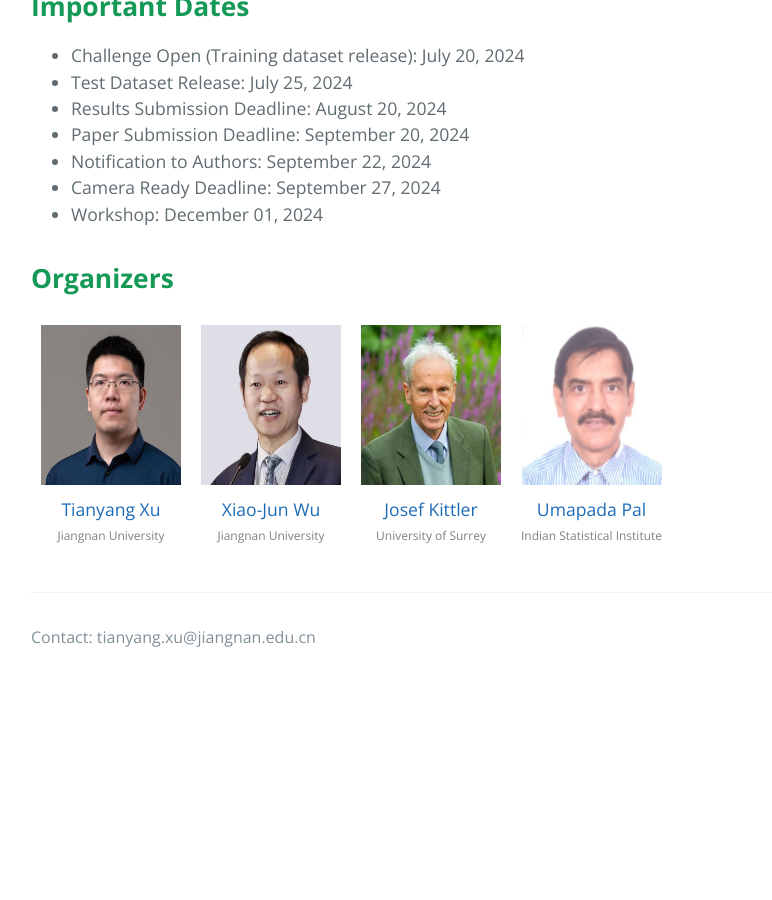
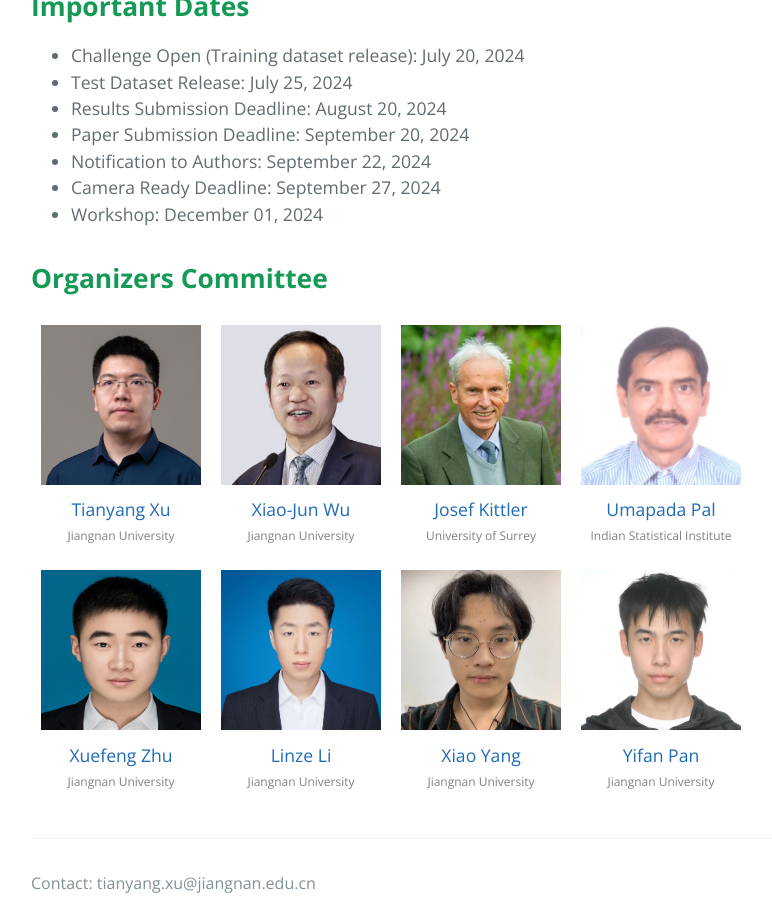
Before and after one commit to PRCI-Lab/mmvpr-workshop-icpr2024, a Jekyll site: the page built from index.md, in a window 1280 px wide and 900 px high, scrolled down 2245 px. Shown: the whole window, without its empty margins (193-965 px from the left). Built offline with Jekyll 4.4.1, drawn with Linux system fonts in a browser that asks for light colours; before the commit the page ends 2926 px from its top, so only the background shows below that.

Commit message:
Update index.md

```diff
--- a/index.md
+++ b/index.md
@@ -48,12 +48,12 @@ This track focuses on recognizing human actions from multi-modal data sources. T
 - Camera Ready Deadline: September 27, 2024
 - Workshop: December 01, 2024
 
-## **Organizers**
+## **Organizers Committee**
 <table style="width: 100%; table-layout: fixed; border-collapse: collapse;">
     <tr>
         <td style="text-align: center; padding: 10px; border: 0;">
             <a href="https://xu-tianyang.github.io/">
-                <img src="figs/Tianyang%20Xu.jpg" alt="People" style="width: 140px; height: 160px;">
+                <img src="figs/Tianyang%20Xu.jpg" alt="People" style="width: 160px; height: 160px;">
             </a>
           <a href ="mailto:tianyang.xu@jiangnan.edu.cn">
             <p style="margin: 5px 0;">Tianyang Xu</p>
@@ -62,7 +62,7 @@ This track focuses on recognizing human actions from multi-modal data sources. T
         </td>
         <td style="text-align: center; padding: 10px; border: 0;">
             <a href="https://scholar.google.com/citations?user=5IST34sAAAAJ&hl=zh-CN&oi=ao">
-                <img src="figs/Xiao-jun%20Wu.jpg" alt="People" style="width: 140px; height: 160px;">
+                <img src="figs/Xiao-jun%20Wu.jpg" alt="People" style="width: 160px; height: 160px;">
             </a>
            <a href ="mailto:wu_xiaojun@jiangnan.edu.cn">
             <p style="margin: 5px 0;">Xiao-Jun Wu</p>
@@ -71,7 +71,7 @@ This track focuses on recognizing human actions from multi-modal data sources. T
         </td>
         <td style="text-align: center; padding: 10px; border: 0;">
             <a href="https://www.surrey.ac.uk/people/josef-kittler">
-                <img src="figs/Josef%20Kittler.jpg" alt="People" style="width: 140px; height: 160px;">
+                <img src="figs/Josef%20Kittler.jpg" alt="People" style="width: 160px; height: 160px;">
             </a>
           <a href ="mailto:j.kittler@surrey.ac.uk">
             <p style="margin: 5px 0;">Josef Kittler</p>
@@ -80,7 +80,7 @@ This track focuses on recognizing human actions from multi-modal data sources. T
         </td>
         <td style="text-align: center; padding: 10px; border: 0;">
             <a href="https://www.isical.ac.in/~umapada">
-                <img src="figs/Umapada%20Pal.jpg" alt="People" style="width: 140px; height: 160px;">
+                <img src="figs/Umapada%20Pal.jpg" alt="People" style="width: 160px; height: 160px;">
             </a>
           <a href ="mailto:umapada@isical.ac.in">
             <p style="margin: 5px 0;">Umapada Pal</p>
@@ -88,4 +88,42 @@ This track focuses on recognizing human actions from multi-modal data sources. T
             <p style="margin: 5px 0; font-size: 12px; color: gray;">Indian Statistical Institute</p>
         </td>
     </tr>
+    <tr>
+        <td style="text-align: center; padding: 10px; border: 0;">
+            <a href="https://scholar.google.com/citations?user=tH4flbMAAAAJ">
+                <img src="figs/Xuefeng%20Zhu.jpg" alt="People" style="width: 160px; height: 160px;">
+            </a>
+          <a href ="mailto:xuefeng_zhu95@163.com">
+            <p style="margin: 5px 0;">Xuefeng Zhu</p>
+          </a>
+            <p style="margin: 5px 0; font-size: 12px; color: gray; ">Jiangnan University</p>
+        </td>
+        <td style="text-align: center; padding: 10px; border: 0;">
+            <a href="https://github.com/happylinze">
+                <img src="figs/Linze%20Li.jpg" alt="People" style="width: 160px; height: 160px;">
+            </a>
+           <a href ="mailto:linze.li@stu.jiangnan.edu.cn">
+            <p style="margin: 5px 0;">Linze Li</p>
+           </a>
+            <p style="margin: 5px 0; font-size: 12px; color: gray;">Jiangnan University</p>
+        </td>
+        <td style="text-align: center; padding: 10px; border: 0;">
+            <a href="https://prci-lab.github.io/mmvpr-workshop-icpr2024/">
+                <img src="figs/Xiao%20Yang.jpg" alt="People" style="width: 160px; height: 160px;">
+            </a>
+          <a href ="mailto:yangxiao2326@foxmail.com">
+            <p style="margin: 5px 0;">Xiao Yang</p>
+          </a>
+            <p style="margin: 5px 0; font-size: 12px; color: gray;">Jiangnan University</p>
+        </td>
+        <td style="text-align: center; padding: 10px; border: 0;">
+            <a href="https://prci-lab.github.io/mmvpr-workshop-icpr2024/">
+                <img src="figs/Yifan%20Pan.jpg" alt="People" style="width: 160px; height: 160px;">
+            </a>
+          <a href ="mailto:yifan.pan@stu.jiangnan.edu.cn">
+            <p style="margin: 5px 0;">Yifan Pan</p>
+          </a>
+            <p style="margin: 5px 0; font-size: 12px; color: gray;">Jiangnan University</p>
+        </td>
+    </tr>
 </table>
```
